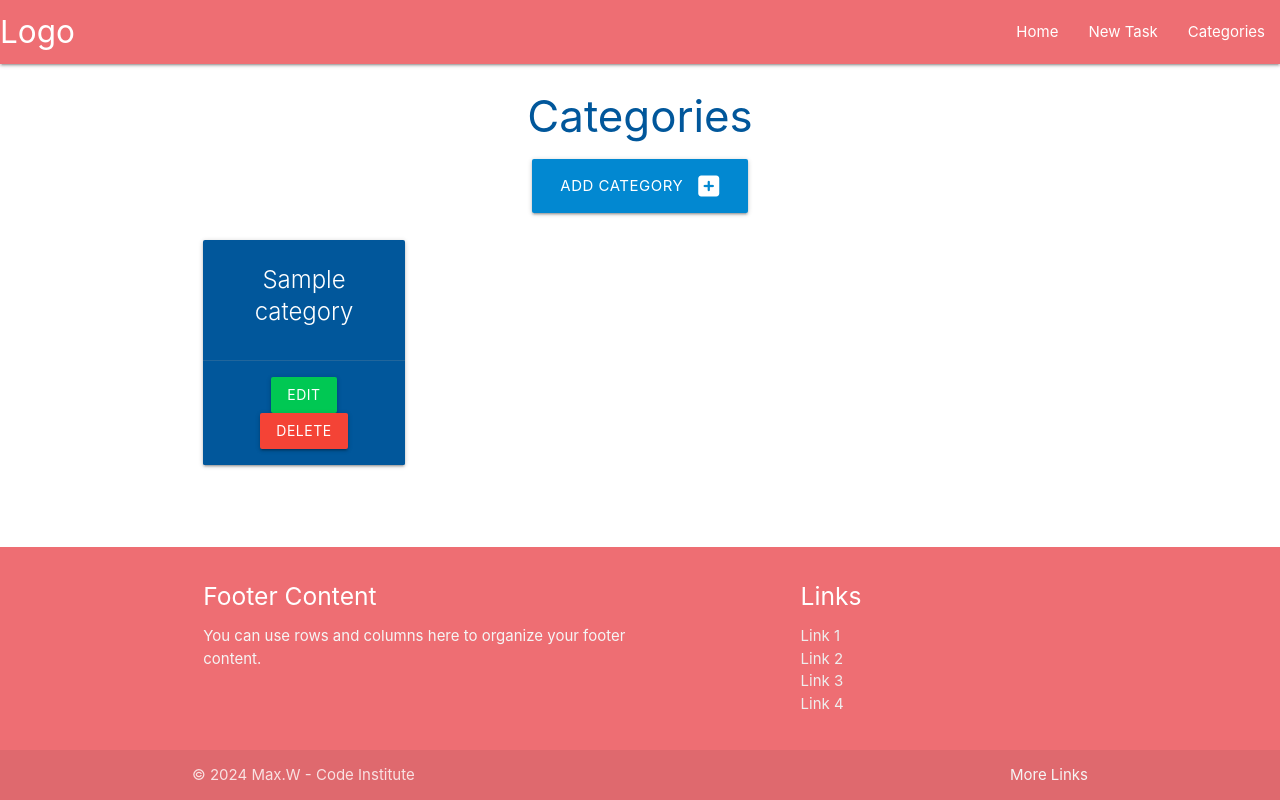
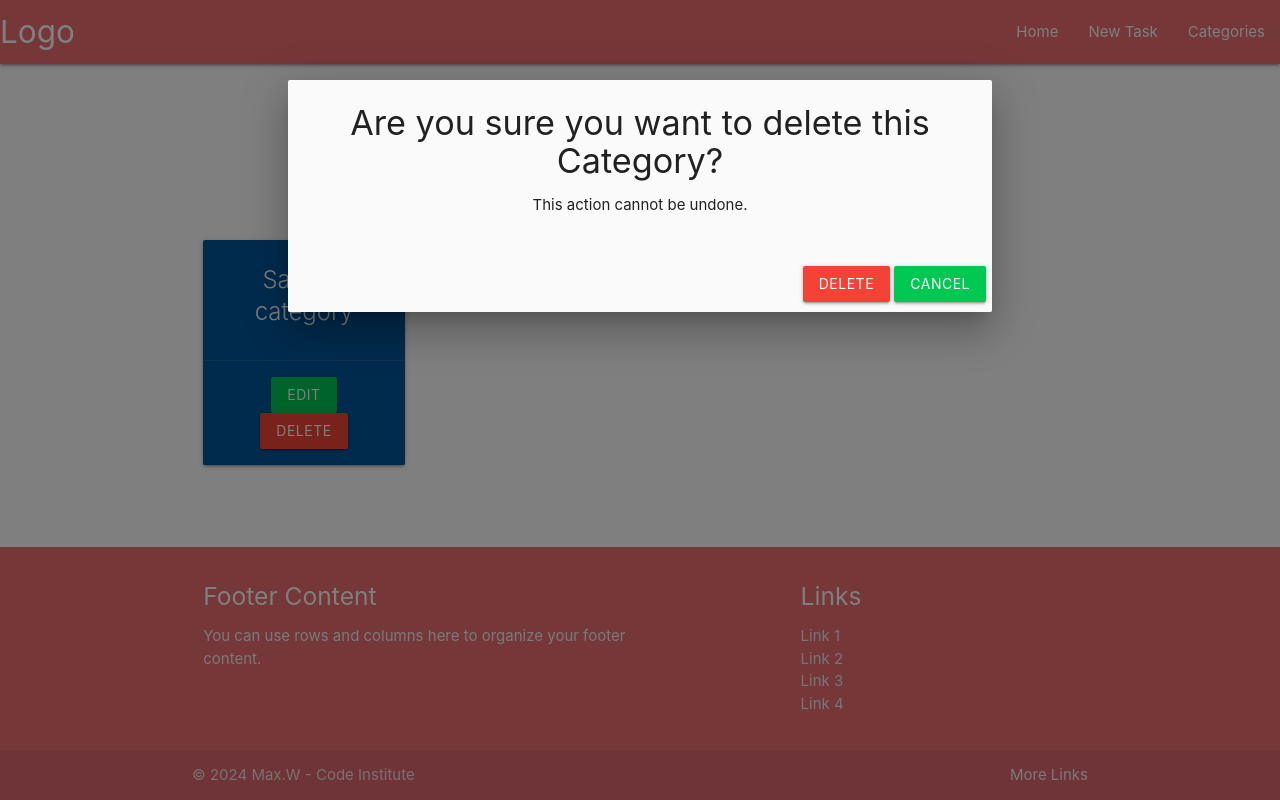
Before and after one commit to MaxBWiseman/TaskManagerProject, a Flask app: page /categories in a window 1280 px wide, after a click on "DELETE". Run offline with Flask 3, Linux system fonts and the light colour scheme; tables that the repository leaves empty hold one stand-in row (values such as "Sample post"); some libraries are stand-ins or nearby versions.

Commit message:
chore: Update script.js to initialize modals for delete_category and edit_category

```diff
--- a/taskmanager/static/js/script.js
+++ b/taskmanager/static/js/script.js
@@ -2,8 +2,10 @@ document.addEventListener('DOMContentLoaded', function() {
     // side nav initialization
     let sidenav = document.querySelectorAll('.sidenav');
     M.Sidenav.init(sidenav);
+
+    var elems = document.querySelectorAll('.modal');
+    var instances = M.Modal.init(elems);
   });
-
 
 
 
--- a/taskmanager/templates/categories.html
+++ b/taskmanager/templates/categories.html
@@ -35,7 +35,7 @@
                     </div>
                     <div class="modal-footer">
                         <a href="{{ url_for('delete_category', category_id=category.id) }}" class="btn red">Delete</a>
-                        <a href="modal-close" class="btn green accent-4">Cancel</a>
+                        <a href="#" class="modal-close btn green accent-4">Cancel</a>
                     </div>
                 </div>
             </div>
```
